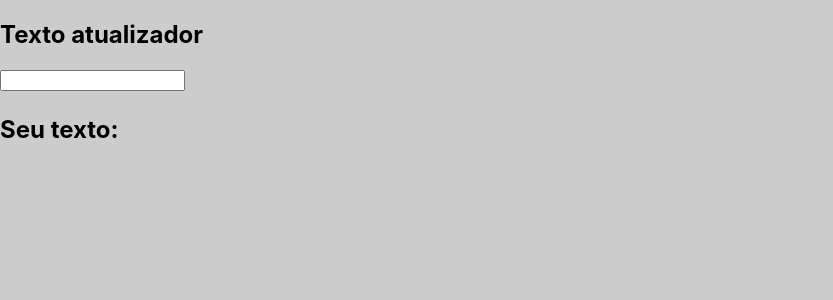
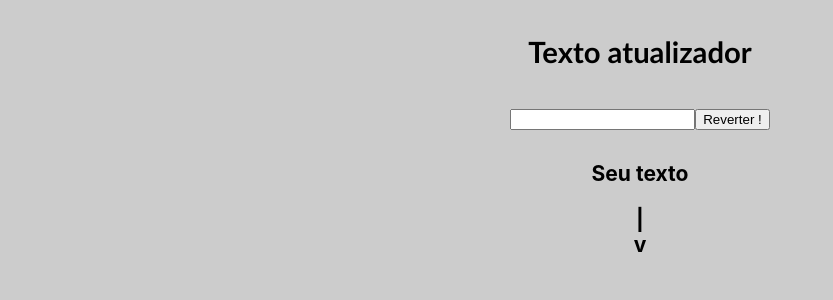
Before and after one commit to Adrian-Rabelo/palindromizador, a React (Create React App) app: page / in a window 1280 px wide. Shown: the top 300 px of the page, without its empty margins (0-833 px from the left). Built offline with nearby package versions, Linux system fonts and the light colour scheme.

Commit message:
praticando

```diff
--- a/src/App.css
+++ b/src/App.css
@@ -1,20 +1,15 @@
-.texto {
-    color: #0f0;
-    font-size: 1em;
-}
-.caixa {
-    display: flex;
-    flex-direction: column;
-    justify-content: center;
+.textoEntrada {
+    font-family: "Gill Sans", "Gill Sans MT", Calibri, "Trebuchet MS",
+        sans-serif, Helvetica, sans-serif;
+    font-size: 25px;
+    padding: 5px;
     align-items: center;
+    text-align: center;
 }
 
-.caixa a {
-    text-decoration: none;
-    color: crimson;
+.textoEscrito {
+    padding: 5px;
+    font-size: 18px;
+    align-items: center;
+    text-align: center;
 }
-
-.caixa a:hover {
-    background-color: rgba(24, 124, 42, 0.2);
-    color: white;
-}
--- a/src/App.js
+++ b/src/App.js
@@ -1,29 +1,43 @@
 import React, { useState } from "react";
 import "./App.css";
 import Numero from "./components/Numero.js";
+import PalavraRevertida from "./components/PalavraRevertida";
 
 export default function App() {
     let [color, setColor] = useState("");
-    let [text, setText] = useState("");
-    let texto = document.getElementById("texto");
+    let [input, setInput] = useState("");
+    let [pReverso, setPReverso] = useState("");
+    function reverterPalavra(palavra) {
+        return palavra.split("").reverse().join("");
+    }
+    function teste() {
+        return <PalavraRevertida palavraRevertida={reverterPalavra(input)} />;
+    }
+
     return (
         <>
+            <section className="geral">
                 <section>
+                    <div className="textoEntrada">
                         <h1>Texto atualizador</h1>
                         <input
                             type="text"
                             id="texto"
-                    onChange={() => {
-                        setText(texto.value);
-                    }}
+                            onChange={(event) => setInput(event.target.value)}
                         />
+                        <button className="reverter">Reverter !</button>
+                    </div>
                 </section>
                 <section>
-                <div>
+                    <div className="textoEscrito">
                         <h1>
-                        <p>Seu texto: {text}</p>
+                            <p>Seu texto</p>|<br />v<p>{input}</p>
+                            <PalavraRevertida
+                                palavraRevertida={reverterPalavra(input)}
+                            />
                         </h1>
                     </div>
+                </section>
             </section>
         </>
     );
--- /dev/null
+++ b/src/components/PalavraRevertida.js
@@ -0,0 +1,8 @@
+import React from "react";
+export default function PalavraRevertida(props) {
+    return (
+        <section>
+            <p>{props.palavraRevertida}</p>
+        </section>
+    );
+}
```
Lines whose indentation alone changed are shown as unchanged.
